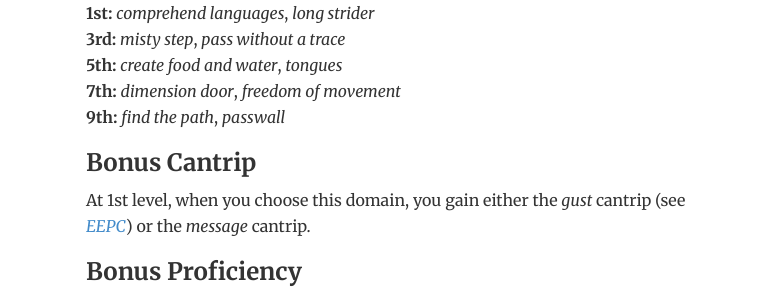
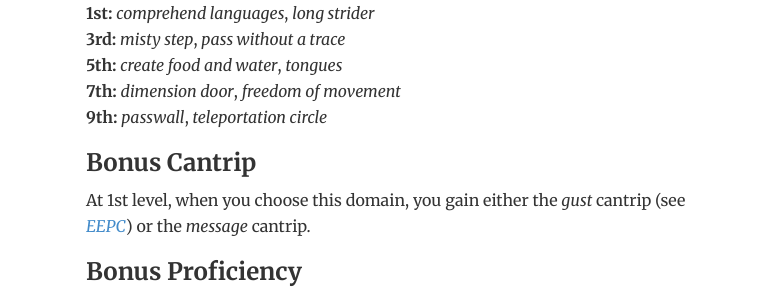
Before and after one commit to 1morespacerhino/1morespacerhino.github.io, a Jekyll site: the page built from _posts/2016-05-16-Travel-Domain.md, in a window 1280 px wide. Shown: the part 620-918 px from the top of the page, without its empty margins (248-1030 px from the left). Built offline with Jekyll 4.4.1, drawn with Linux system fonts in a browser that asks for light colours.

Commit message:
Travel domain edit

```diff
--- a/_posts/2016-05-16-Travel-Domain.md
+++ b/_posts/2016-05-16-Travel-Domain.md
@@ -14,7 +14,7 @@
 **3rd:** *misty step*, *pass without a trace*
 **5th:** *create food and water*, *tongues*
 **7th:** *dimension door*, *freedom of movement*
-**9th:** *find the path*, *passwall*
+**9th:** *passwall*, *teleportation circle*
 
 ### Bonus Cantrip ###
 At 1st level, when you choose this domain, you gain either the *gust* cantrip (see *[EEPC][1]*) or the *message* cantrip.
```
